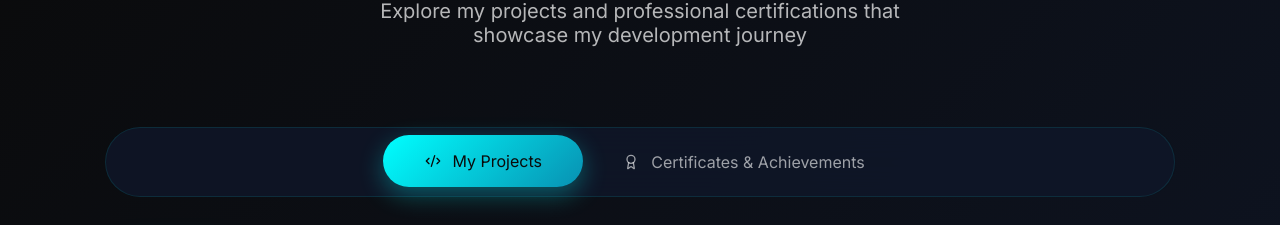
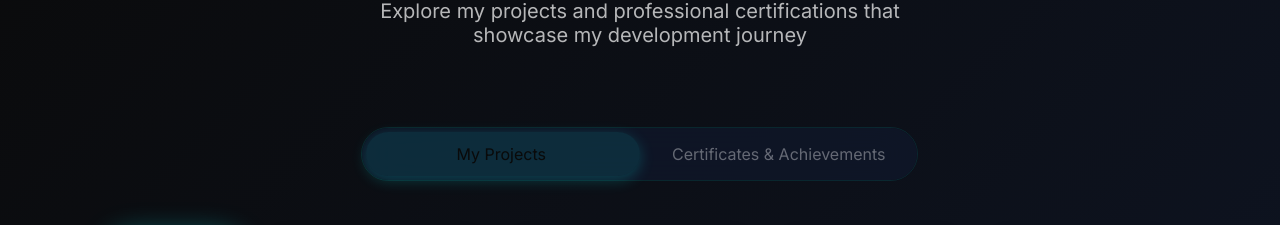
Before and after one commit to methan6427/Adam-Khabisa-Port, a React (Vite) app: page / in a window 1280 px wide. Shown: the part 2093-2318 px from the top of the page. Built offline with nearby package versions, Linux system fonts and the light colour scheme.

Commit message:
Refactor: Implement toggle switch for project/certificate view
Replaced the button-based toggle with a custom toggle switch component, styled to match the project's design, for switching between "My Projects" and "Certificates & Achievements" views.

```diff
--- a/src/components/Projects.css
+++ b/src/components/Projects.css
@@ -29,54 +29,129 @@
   margin: 0 auto;
 }
 
-/* Section Toggle Styles */
+/* Toggle Switch Styles */
 .section-toggle {
   display: flex;
   justify-content: center;
-  gap: 0.5rem;
   margin-bottom: 3rem;
-  background: rgba(15, 23, 42, 0.8);
-  padding: 0.5rem;
-  border-radius: 60px;
+}
+
+.toggle-switch {
+  --_switch-bg-clr: rgba(15, 23, 42, 0.8);
+  --_switch-padding: 4px;
+  --_slider-bg-clr: rgba(0, 255, 255, 0.1);
+  --_slider-bg-clr-on: linear-gradient(135deg, #00ffff 0%, #0891b2 100%);
+  --_slider-txt-clr: #ffffff;
+  --_label-padding: 1rem 2rem;
+  --_switch-easing: cubic-bezier(0.47, 1.64, 0.41, 0.8);
+
+  color: white;
+  width: fit-content;
+  display: grid;
+  grid-template-columns: repeat(2, minmax(0, 1fr));
+  position: relative;
+  isolation: isolate;
+  border-radius: 9999px;
+  cursor: pointer;
   backdrop-filter: blur(20px);
   border: 1px solid rgba(0, 255, 255, 0.1);
+  font-family: 'Inter', sans-serif;
+  font-weight: 600;
 }
 
-.toggle-btn {
-  display: flex;
-  align-items: center;
-  gap: 0.75rem;
-  padding: 1rem 2rem;
-  border: none;
-  border-radius: 50px;
-  background: transparent;
-  color: rgba(255, 255, 255, 0.6);
-  cursor: pointer;
-  transition: all 0.4s cubic-bezier(0.4, 0, 0.2, 1);
-  font-family: 'Inter', sans-serif;
-  font-weight: 600;
-  font-size: 1rem;
-  position: relative;
+.toggle-switch input[type="checkbox"] {
+  position: absolute;
+  width: 1px;
+  height: 1px;
+  padding: 0;
+  margin: -1px;
   overflow: hidden;
-  min-width: 200px;
-  justify-content: center;
+  clip: rect(0, 0, 0, 0);
+  white-space: nowrap;
+  border-width: 0;
 }
 
-.toggle-btn:hover:not(.active) {
-  color: rgba(255, 255, 255, 0.8);
-  background: rgba(255, 255, 255, 0.05);
+.toggle-switch > span {
+  display: grid;
+  place-content: center;
+  transition: all 300ms ease-in-out;
+  padding: var(--_label-padding);
+  position: relative;
+  z-index: 1;
+  font-size: 1rem;
 }
 
-.toggle-btn.active {
-  background: linear-gradient(135deg, #00ffff 0%, #0891b2 100%);
-  color: #0a0a0a;
-  box-shadow: 0 8px 25px rgba(0, 255, 255, 0.3);
-  transform: translateY(-1px);
+.toggle-switch::before,
+.toggle-switch::after {
+  content: "";
+  position: absolute;
+  border-radius: inherit;
+  transition: inset 150ms ease-in-out;
 }
 
-.toggle-btn.active:hover {
-  box-shadow: 0 10px 30px rgba(0, 255, 255, 0.4);
-  transform: translateY(-2px);
+/* switch slider */
+.toggle-switch::before {
+  background: var(--_slider-bg-clr);
+  inset: var(--_switch-padding) 50% var(--_switch-padding) var(--_switch-padding);
+  transition: inset 500ms var(--_switch-easing), background 500ms ease-in-out;
+  z-index: 0;
+  box-shadow: 0 4px 15px rgba(0, 255, 255, 0.2);
+}
+
+/* switch bg color */
+.toggle-switch::after {
+  background: var(--_switch-bg-clr);
+  inset: 0;
+  z-index: -1;
+}
+
+/* switch focus */
+.toggle-switch:focus-within::after {
+  inset: -0.25rem;
+}
+
+/* hover effects */
+.toggle-switch:has(input:checked):hover > span:first-of-type,
+.toggle-switch:has(input:not(:checked)):hover > span:last-of-type {
+  opacity: 1;
+  transition-delay: 0ms;
+  transition-duration: 100ms;
+}
+
+.toggle-switch:has(input:checked):hover::before {
+  inset: var(--_switch-padding) var(--_switch-padding) var(--_switch-padding) 45%;
+}
+
+.toggle-switch:has(input:not(:checked)):hover::before {
+  inset: var(--_switch-padding) 45% var(--_switch-padding) var(--_switch-padding);
+}
+
+/* checked - move slider to right */
+.toggle-switch:has(input:checked)::before {
+  background: var(--_slider-bg-clr-on);
+  inset: var(--_switch-padding) var(--_switch-padding) var(--_switch-padding) 50%;
+  box-shadow: 0 8px 25px rgba(0, 255, 255, 0.4);
+}
+
+/* text opacity states */
+.toggle-switch > span:last-of-type,
+.toggle-switch > input:checked + span:first-of-type {
+  opacity: 0.6;
+  color: rgba(255, 255, 255, 0.6);
+}
+
+.toggle-switch > input:checked ~ span:last-of-type {
+  opacity: 1;
+  color: #0a0a0a;
+}
+
+.toggle-switch > span:first-of-type {
+  opacity: 1;
+  color: #0a0a0a;
+}
+
+.toggle-switch:has(input:checked) > span:first-of-type {
+  color: rgba(255, 255, 255, 0.6);
 }
 
 .filter-buttons {
--- a/src/components/Projects.jsx
+++ b/src/components/Projects.jsx
@@ -4,7 +4,7 @@ import './Projects.css';
 
 const Projects = () => {
   const [activeFilter, setActiveFilter] = useState('All');
-  const [activeSection, setActiveSection] = useState('projects'); // New state for section toggle
+  const [showCertificates, setShowCertificates] = useState(false); // Changed to boolean for checkbox
 
   const projects = [
     {
@@ -166,25 +166,20 @@ const Projects = () => {
           <p className="section-subtitle">Explore my projects and professional certifications that showcase my development journey</p>
         </div>
 
-        {/* Section Toggle Buttons */}
+        {/* Toggle Switch */}
         <div className="section-toggle">
-          <button
-            className={`toggle-btn ${activeSection === 'projects' ? 'active' : ''}`}
-            onClick={() => setActiveSection('projects')}
-          >
-            <Code2 size={16} />
+          <label className="toggle-switch" aria-label="Toggle between projects and certificates">
+            <input
+              type="checkbox"
+              checked={showCertificates}
+              onChange={(e) => setShowCertificates(e.target.checked)}
+            />
             <span>My Projects</span>
-          </button>
-          <button
-            className={`toggle-btn ${activeSection === 'certificates' ? 'active' : ''}`}
-            onClick={() => setActiveSection('certificates')}
-          >
-            <Award size={16} />
             <span>Certificates & Achievements</span>
-          </button>
+          </label>
         </div>
 
-        {activeSection === 'projects' && (
+        {!showCertificates && (
           <>
             <div className="filter-buttons">
               {filters.map((filter) => (
@@ -242,7 +237,7 @@ const Projects = () => {
           </>
         )}
 
-        {activeSection === 'certificates' && (
+        {showCertificates && (
           <div className="projects-grid">
             {certificates.map((certificate, index) => (
               <div key={index} className="project-card certificate-card">
```
